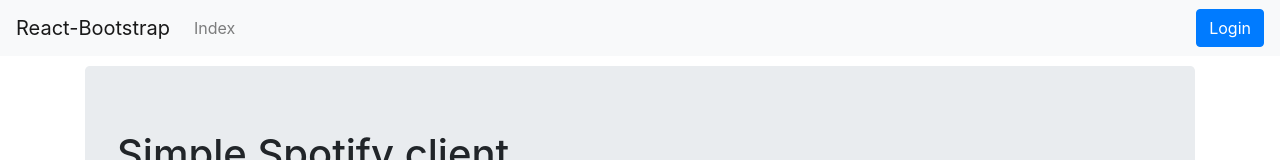
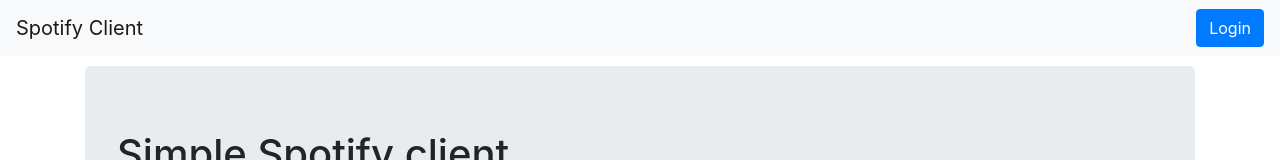
Before and after one commit to bedgerotto/react-spotify-client, a React (Create React App) app: page / in a window 1280 px wide. Shown: the top 160 px of the page. Built offline with nearby package versions, Linux system fonts and the light colour scheme.

Commit message:
Remove index link and change nav bar text

```diff
--- a/src/App.js
+++ b/src/App.js
@@ -59,11 +59,10 @@
     <AuthContext.Provider value={isAuthenticated}>
       <Router>
         <Navbar bg="light" expand="lg">
-          <Navbar.Brand href="#home">React-Bootstrap</Navbar.Brand>
+          <Navbar.Brand href="/">Spotify Client</Navbar.Brand>
           <Navbar.Toggle aria-controls="basic-navbar-nav" />
           <Navbar.Collapse id="basic-navbar-nav">
             <Nav className="mr-auto">
-              <Nav.Link as={Link} to="/">Index</Nav.Link>
               { isAuthenticated ? <Nav.Link as={Link} to="/home">Home</Nav.Link> : null }
               { isAuthenticated ? <Nav.Link as={Link} to="/search">Search</Nav.Link> : null }
             </Nav>
```
